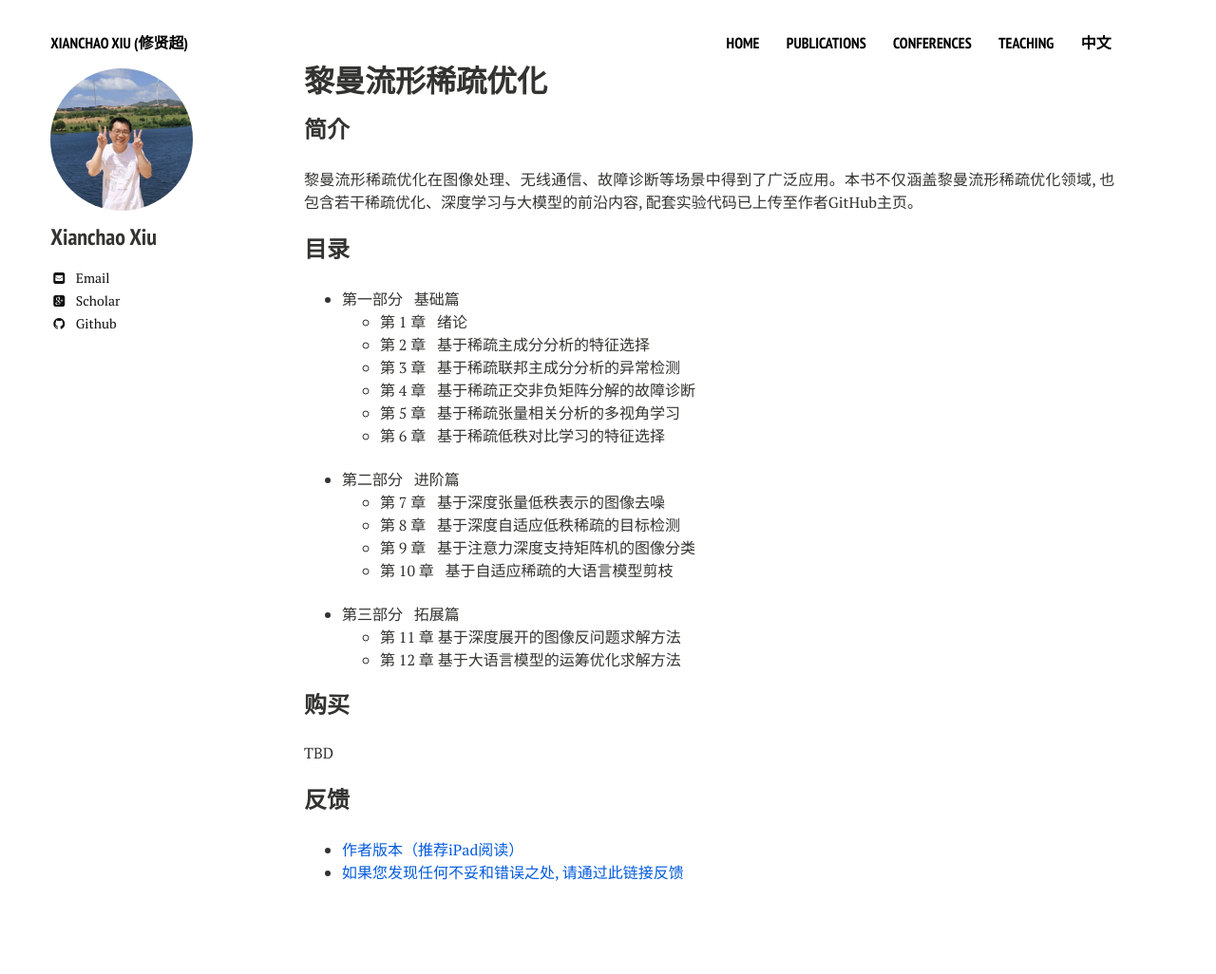
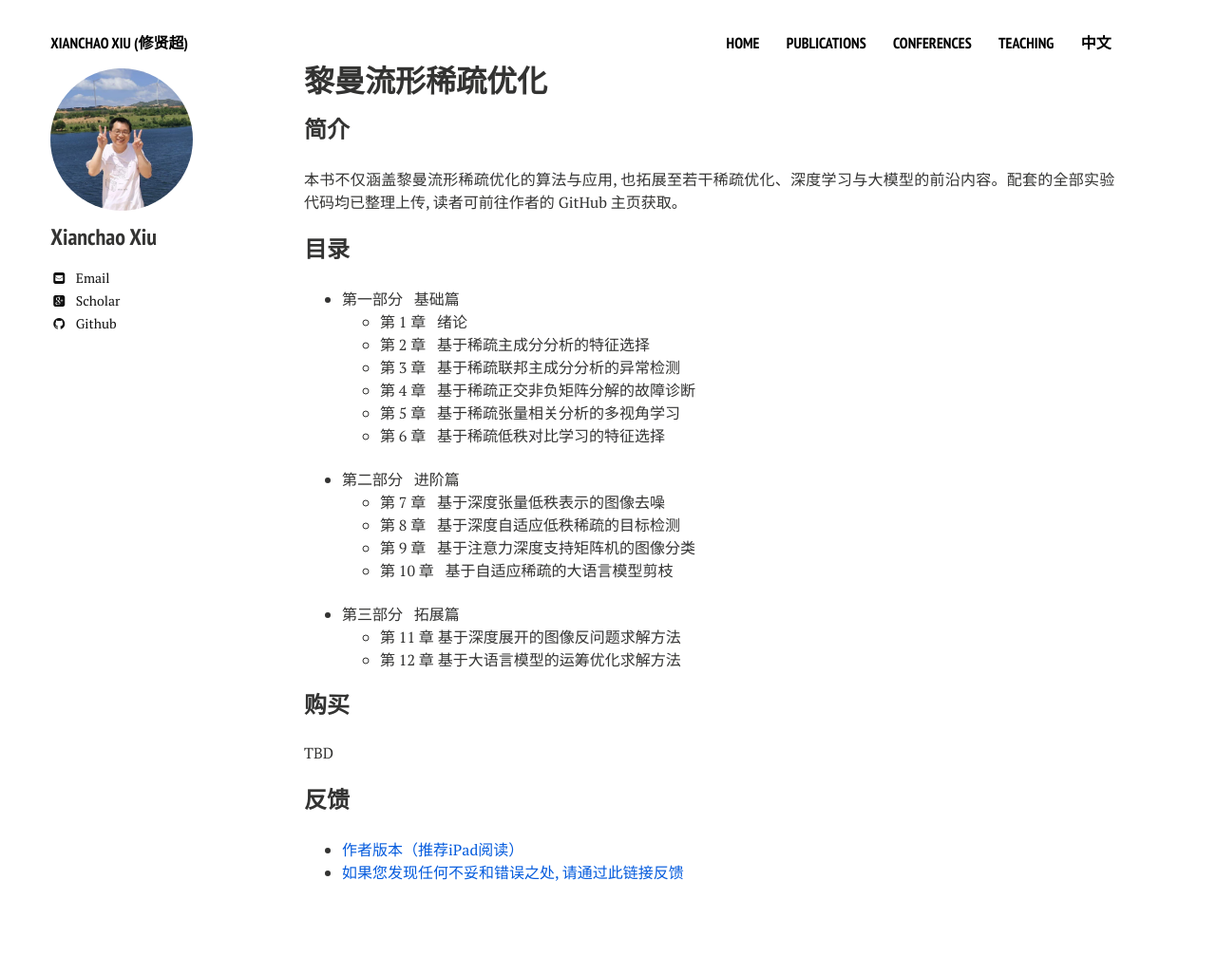
Before and after one commit to xianchaoxiu/xianchaoxiu.github.io, a Jekyll site: the page built from chinese/book/OPT/index.md, in a window 1280 px wide. Shown: the whole page at 95% size. Built offline with Jekyll 4.4.1, drawn with Linux system fonts in a browser that asks for light colours; nearby versions of some CDN libraries.

Commit message:
Update index.md

```diff
--- a/chinese/book/OPT/index.md
+++ b/chinese/book/OPT/index.md
@@ -8,7 +8,7 @@ share: false
 
 ### 简介
 
-黎曼流形稀疏优化在图像处理、无线通信、故障诊断等场景中得到了广泛应用。本书不仅涵盖黎曼流形稀疏优化领域, 也包含若干稀疏优化、深度学习与大模型的前沿内容, 配套实验代码已上传至作者GitHub主页。
+本书不仅涵盖黎曼流形稀疏优化的算法与应用, 也拓展至若干稀疏优化、深度学习与大模型的前沿内容。配套的全部实验代码均已整理上传, 读者可前往作者的 GitHub 主页获取。
 
 
 ### 目录
```
